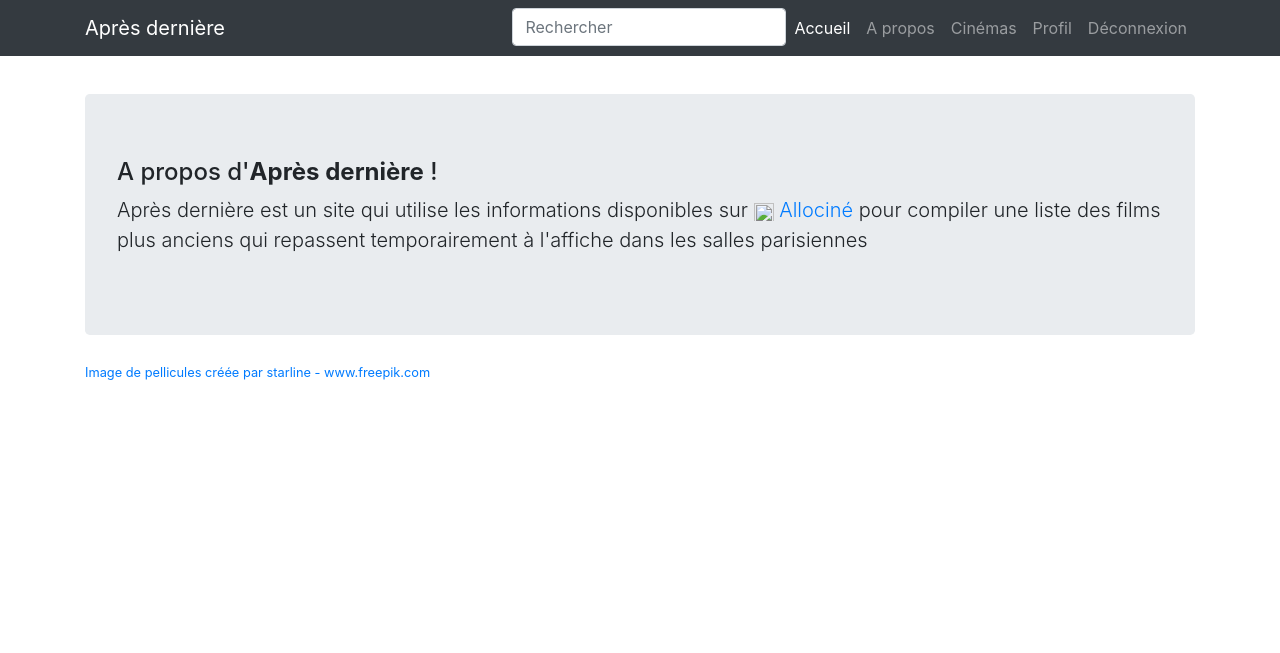
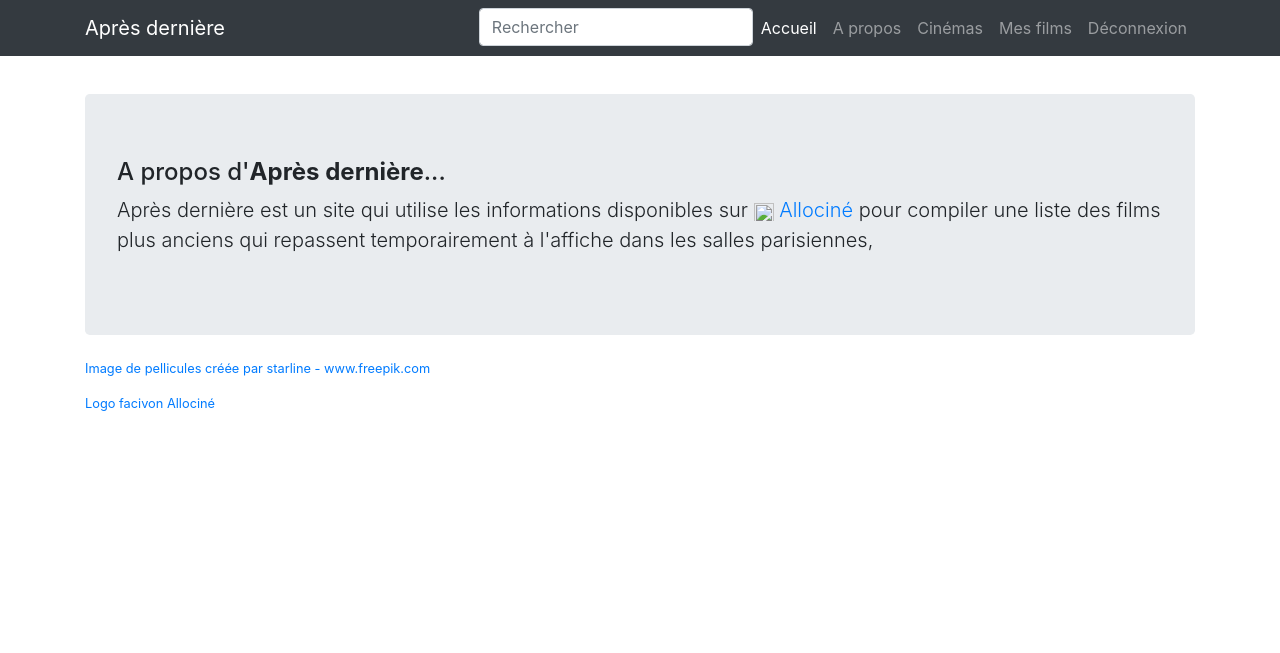
Before and after one commit to Cocomows/P13, a Django app: page /about in a window 1280 px wide. Shown: the top 653 px of the page. Run offline with Django 3.2, Linux system fonts and the light colour scheme; the visitor is signed in with stand-in values (Sample User, id 1); some libraries are stand-ins or nearby versions.

Commit message:
code cleaning

```diff
--- a/movies/templates/movies/layouts/base.html
+++ b/movies/templates/movies/layouts/base.html
@@ -26,7 +26,8 @@
   <nav class="navbar navbar-expand-lg navbar-dark bg-dark fixed-top">
     <div class="container">
       <a class="navbar-brand" href="{% url 'movies-home' %}">Après dernière</a>
-      <button class="navbar-toggler" type="button" data-toggle="collapse" data-target="#navbarResponsive" aria-controls="navbarResponsive" aria-expanded="false" aria-label="Toggle navigation">
+      <button class="navbar-toggler" type="button" data-toggle="collapse" data-target="#navbarResponsive"
+              aria-controls="navbarResponsive" aria-expanded="false" aria-label="Toggle navigation">
         <span class="navbar-toggler-icon"></span>
       </button>
       <div class="collapse navbar-collapse" id="navbarResponsive">
@@ -50,7 +51,7 @@
 
           {% if user.is_authenticated %}
           <li class="nav-item">
-              <a title="Déconnexion" class="nav-link" href="{% url 'profile' %}">Profil</a>
+              <a title="Déconnexion" class="nav-link" href="{% url 'saved-movies' %}">Mes films</a>
           </li>
           <li class="nav-item">
               <a title="Déconnexion" class="nav-link" href="{% url 'logout' %}">Déconnexion</a>
--- a/movies/templates/movies/pages/about.html
+++ b/movies/templates/movies/pages/about.html
@@ -2,14 +2,21 @@
 {% load static %}
 {% block content %}
  <header class="jumbotron my-4">
-      <h4 class="display-5">A propos d'<strong>Après dernière</strong> !</h4>
-      <p class="lead">Après dernière est un site qui utilise les informations disponibles sur <a href="http://www.allocine.fr" target="_blank"><img src="http://www.allocine.fr/favicon.ico" class="ac-icon" alt=""> Allociné</a> pour compiler une
-    liste des films plus anciens qui repassent temporairement à l'affiche dans les salles parisiennes</p>
+      <h4 class="display-5">A propos d'<strong>Après dernière</strong>...</h4>
+      <p class="lead">Après dernière est un site qui utilise les informations disponibles sur
+          <a href="http://www.allocine.fr" target="_blank">
+          <img src="http://www.allocine.fr/favicon.ico" class="ac-icon" alt=""> Allociné</a> pour compiler une
+          liste des films plus anciens qui repassent temporairement à l'affiche dans les salles parisiennes,
+      </p>
 
-    </header>
-
+</header>
 
 <small class="text-muted">
+<p>
 <a href="https://www.freepik.com/free-vector/collection-film-strips_1050256.htm">Image de pellicules créée par starline - www.freepik.com</a>
+</p>
+<p>
+<a href="http://www.allocine.fr">Logo facivon Allociné</a>
+</p>
 </small>
 {% endblock content %}
--- a/movies/templates/movies/pages/movie.html
+++ b/movies/templates/movies/pages/movie.html
@@ -40,7 +40,7 @@
             {% endfor %}
         {% endif %}
 
-        <p>
+        <p class="my-3">
         <a href="http://www.allocine.fr/seance/film-{{ movie.allocine_code}}/toutes/" target="_blank">
             <img src="http://www.allocine.fr/favicon.ico" class="ac-icon" alt=""> Voir toutes les séances de
             {{ movie.title }} sur Allociné
--- a/movies/templates/movies/pages/save_confirm_delete.html
+++ b/movies/templates/movies/pages/save_confirm_delete.html
@@ -11,7 +11,8 @@
                     {% csrf_token %}
                     <fieldset class="form-group">
                         <legend class="border-bottom mb-4">Suppression de film sauvegardé</legend>
-                        <p>Etes vous sûr de vouloir supprimer le film "{{ object.saved_movie.title }}" de vos films sauvegardés ?</p>
+                        <p>Etes vous sûr de vouloir supprimer le film "{{ object.saved_movie.title }}"
+                            de vos films sauvegardés ?</p>
                     </fieldset>
                     <div class="form-group">
                         <button class="btn btn-outline-danger" type="submit">Oui, supprimer</button>
--- a/movies/templates/movies/pages/saved_movies.html
+++ b/movies/templates/movies/pages/saved_movies.html
@@ -25,7 +25,8 @@
                 <p class="card-title">{{ save.saved_movie.title }}</p>
                 <p class="card-text">
                   <small class="text-muted">{{ save.saved_movie.release_date|date:"d/m/Y" }}</small>
-                    <small><a href="{% url 'save-delete' save.id %}" class="delete">Supprimer des films enregistrés</a></small>
+                    <small><a href="{% url 'save-delete' save.id %}" class="delete">Supprimer des films enregistrés</a>
+                    </small>
                 </p>
               </div>
             </a>
--- a/movies/templates/movies/pages/theater.html
+++ b/movies/templates/movies/pages/theater.html
@@ -2,8 +2,9 @@
 {% load static %}
 {% block content %}
 
-<h2>Anciens films diffusés au cinéma <a href="http://www.allocine.fr/seance/salle_gen_csalle={{theater.theater_code}}.html" target="_blank">
-              <img src="http://www.allocine.fr/favicon.ico" class="ac-icon" alt=""> {{ theater }}</a></h2>
+<h2>Anciens films diffusés au cinéma
+    <a href="http://www.allocine.fr/seance/salle_gen_csalle={{theater.theater_code}}.html" target="_blank">
+    <img src="http://www.allocine.fr/favicon.ico" class="ac-icon" alt=""> {{ theater }}</a></h2>
 <div class="container">
     <div class="row text-center"><h3><a href="{% url 'theaters' %}" class="btn btn-secondary">Liste des cinémas</a></h3>
     </div>
--- a/movies/templates/movies/pages/theaters.html
+++ b/movies/templates/movies/pages/theaters.html
@@ -21,7 +21,10 @@
           <td><a href="http://www.allocine.fr/seance/salle_gen_csalle={{theater.theater_code}}.html" target="_blank">
               <img src="http://www.allocine.fr/favicon.ico" class="ac-icon" alt="">
               {{ theater }}</a></td>
-            <td class="text-center"> <a href="{% url 'theater' %}?theater={{theater.theater_code}}" class="btn btn-secondary">{{ theater.number_of_showings}}</a></td>
+            <td class="text-center">
+                <a href="{% url 'theater' %}?theater={{theater.theater_code}}" class="btn btn-secondary">
+                    {{ theater.number_of_showings}}</a>
+            </td>
           <td class="text-muted">{{ theater.address}}</td>
         </tr>
     {% endfor %}
--- a/movies/views.py
+++ b/movies/views.py
@@ -1,14 +1,10 @@
 from django.shortcuts import render, redirect, get_object_or_404
-from django.http import HttpResponse
 from django.views.generic import (
     ListView,
-    DetailView,
-    CreateView,
-    UpdateView,
     DeleteView
 )
 from django.core.paginator import Paginator
-from .models import Movie, Showing, Theater, Save
+from .models import Movie, Theater, Save
 from django.db.models import Count
 from django.contrib import messages
 from django.contrib.auth.models import User
@@ -19,7 +15,6 @@ from django.db import IntegrityError
 
 
 def home(request):
-    # showings_list = Showing.objects.all()
 
     movies_list = Movie.objects.filter(showing__movie__isnull=False).order_by('release_date').distinct()
 
@@ -45,7 +40,7 @@ def movies_in_theater(request):
 
 
 def theaters_view(request):
-    # theaters_list = Theater.objects.all()
+
     q = Theater.objects.annotate(number_of_showings=Count('showing')).filter(number_of_showings__gte=1).order_by('-number_of_showings')
     paginator = Paginator(q, 25)
 
@@ -67,6 +62,7 @@ def search(request):
 
 
 def movie(request):
+
     code = request.GET.get('movie')
     selected_movie = Movie.objects.get(allocine_code=code)
 
@@ -81,6 +77,7 @@ def movie(request):
 
 
 def about(request):
+
     return render(request, 'movies/pages/about.html')
 
 
@@ -103,6 +100,7 @@ def save_movie(request):
 
 
 class SaveDeleteView(LoginRequiredMixin, UserPassesTestMixin, DeleteView):
+
     model = Save
     template_name = 'movies/pages/save_confirm_delete.html'
     success_url = '/saved-movies'
@@ -115,6 +113,7 @@ class SaveDeleteView(LoginRequiredMixin, UserPassesTestMixin, DeleteView):
 
 
 class UserSavedMoviesList(ListView):
+
     model = Save
     template_name = 'movies/pages/saved_movies.html'
     context_object_name = 'saves'
--- a/users/views.py
+++ b/users/views.py
@@ -21,7 +21,6 @@ def register(request):
 def logout_view(request):
     logout(request)
     messages.warning(request, "Vous avez été déconnecté")
-
     return redirect('login')
 
 
```
Also changed, not shown: users/templates/users/logout.html (deleted, +0 -18 lines).
